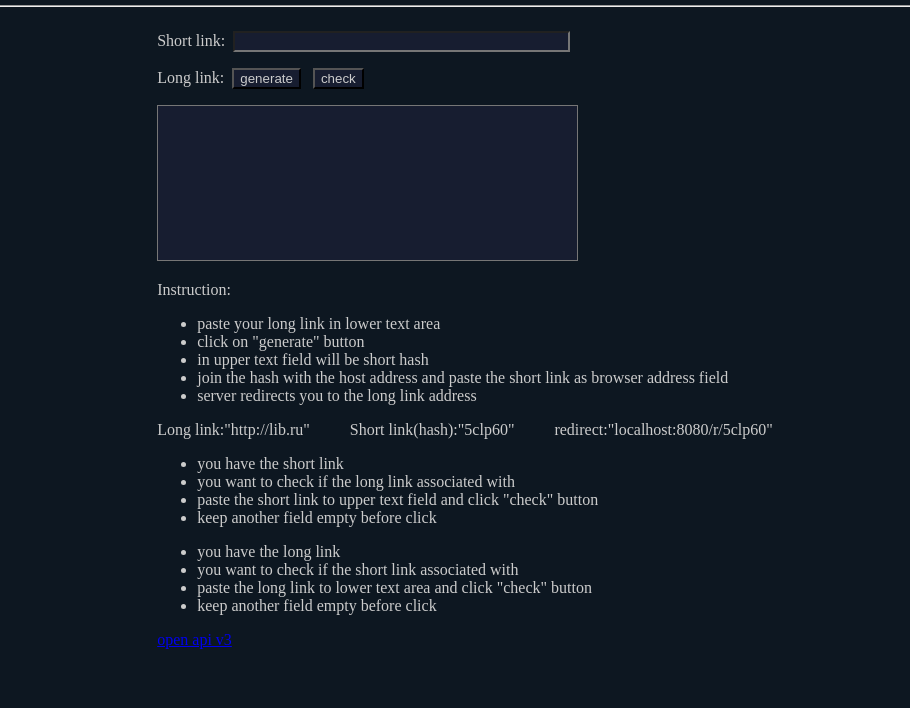
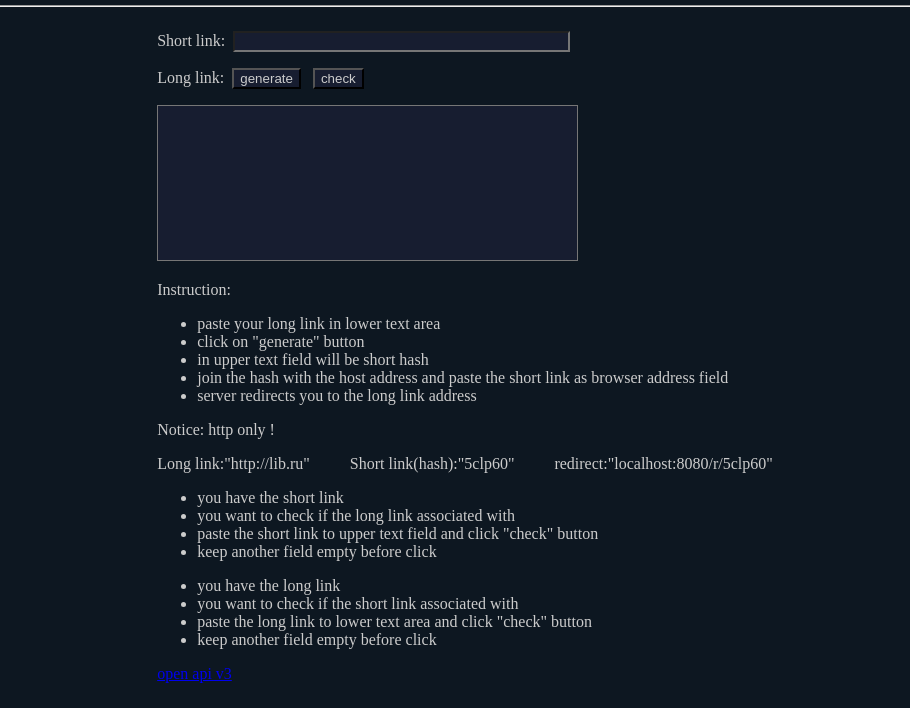
Before and after one commit to kselnaag/shortlink, a plain HTML site: page web/data/index.html in a window 1280 px wide. Shown: the part 92-800 px from the top of the page, without its empty margins (230-1140 px from the left). Drawn offline with Linux system fonts and the light colour scheme.

Commit message:
fix web UI info

```diff
--- a/web/data/index.html
+++ b/web/data/index.html
@@ -26,6 +26,7 @@
             <li>join the hash with the host address and paste the short link as browser address field</li>
             <li>server redirects you to the long link address</li>
         </ul>
+        <p>Notice: http only !</p>
         <p>Long link:"http://lib.ru"          Short link(hash):"5clp60"          redirect:"localhost:8080/r/5clp60"</p>
         <ul>
             <li>you have the short link</li>
```
Also changed, not shown: 1 other file.
